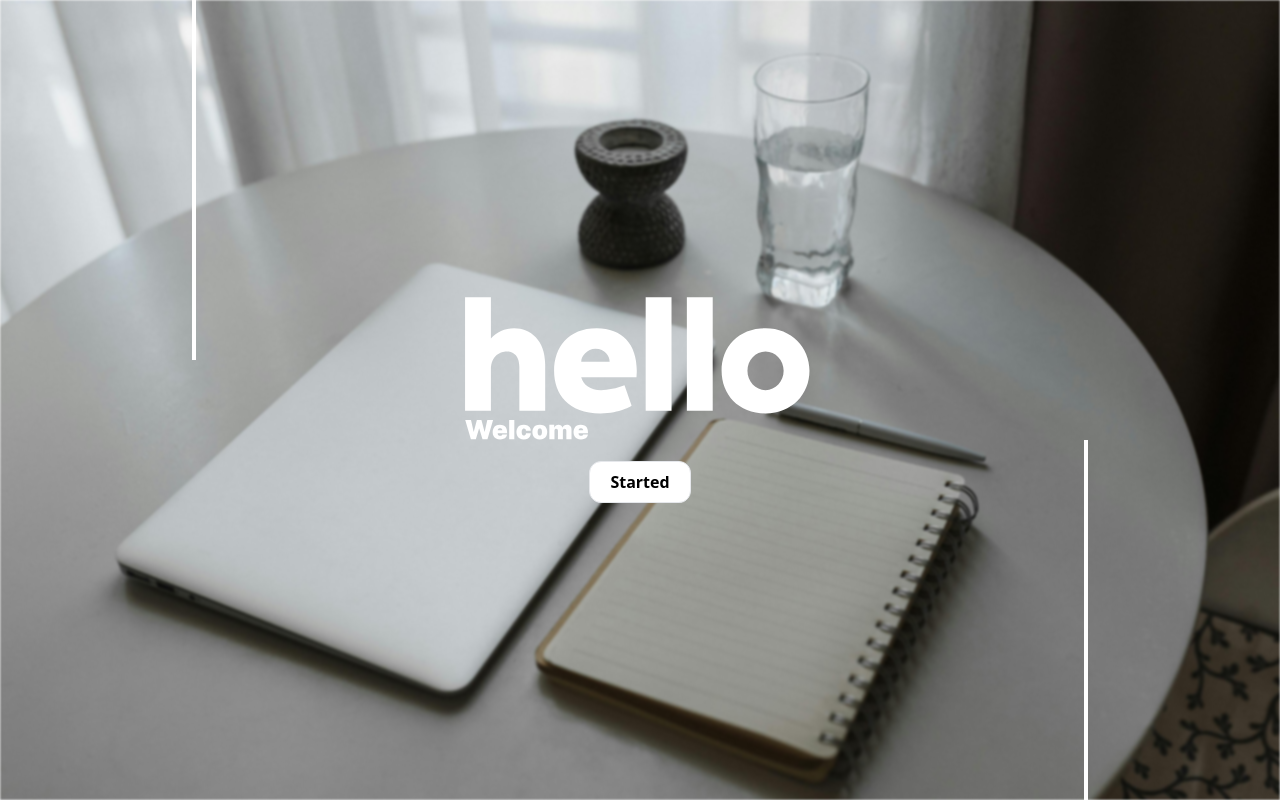
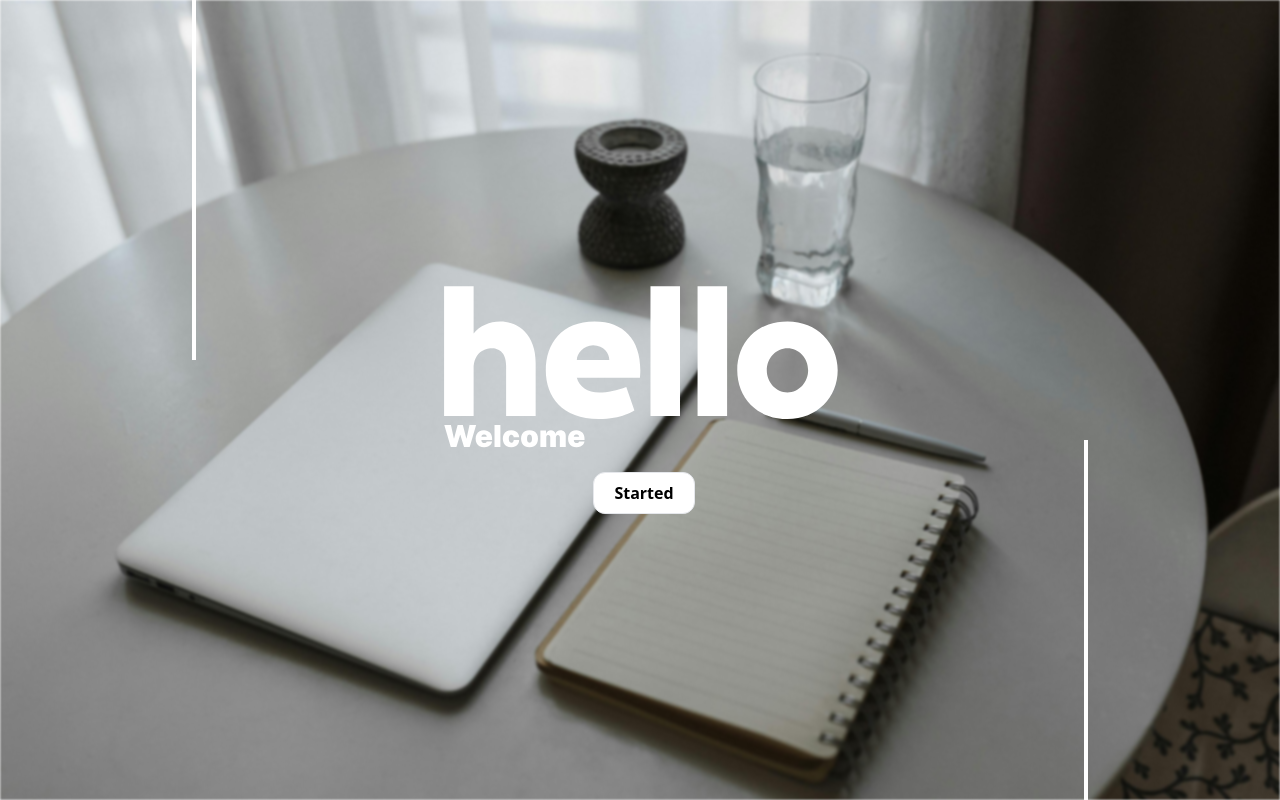
Before and after one commit to sam880629/Calendar-DashBoard-APP, a React (Vite) app: page / in a window 1280 px wide. Built offline with nearby package versions, Linux system fonts and the light colour scheme.

Commit message:
no message

```diff
--- a/src/components/Spring/Animated1.jsx
+++ b/src/components/Spring/Animated1.jsx
@@ -29,7 +29,7 @@ const Animated = ()=>{
                   style={{
                     ...style,
                     borderLeft: '4px solid white',
-                    width: '2px',
+                    width: '4px',
                     position: 'absolute',
                     bottom: '0px',
                     right: '15%',
--- a/src/components/Spring/Start.jsx
+++ b/src/components/Spring/Start.jsx
@@ -29,11 +29,11 @@ const Start = () => {
 
   return (
     <div
-      className="flex flex-col  items-center justify-center h-full"
+      className="flex flex-col  items-center justify-center h-full ml-2 md:xl:m-0"
       onClick={goDashBoard}
     >
       <animated.svg
-        className="w-[150px] md:w-[350px] z-10"
+        className="w-[200px] md:w-[400px] z-10"
         style={{ scale, opacity }}
         viewBox="0 0 1278 446"
       >
@@ -66,7 +66,7 @@ const Start = () => {
       </animated.svg>
       {/* welcome */}
       <animated.svg
-        className="w-[150px] md:w-[350px] z-10 "
+        className="w-[200px] md:w-[400px] z-10 "
         style={{ scale, opacity }}
         viewBox="0 0 1278 150"
       >
```
Also changed, not shown: src/home/Home.css (line endings or trailing spaces).
